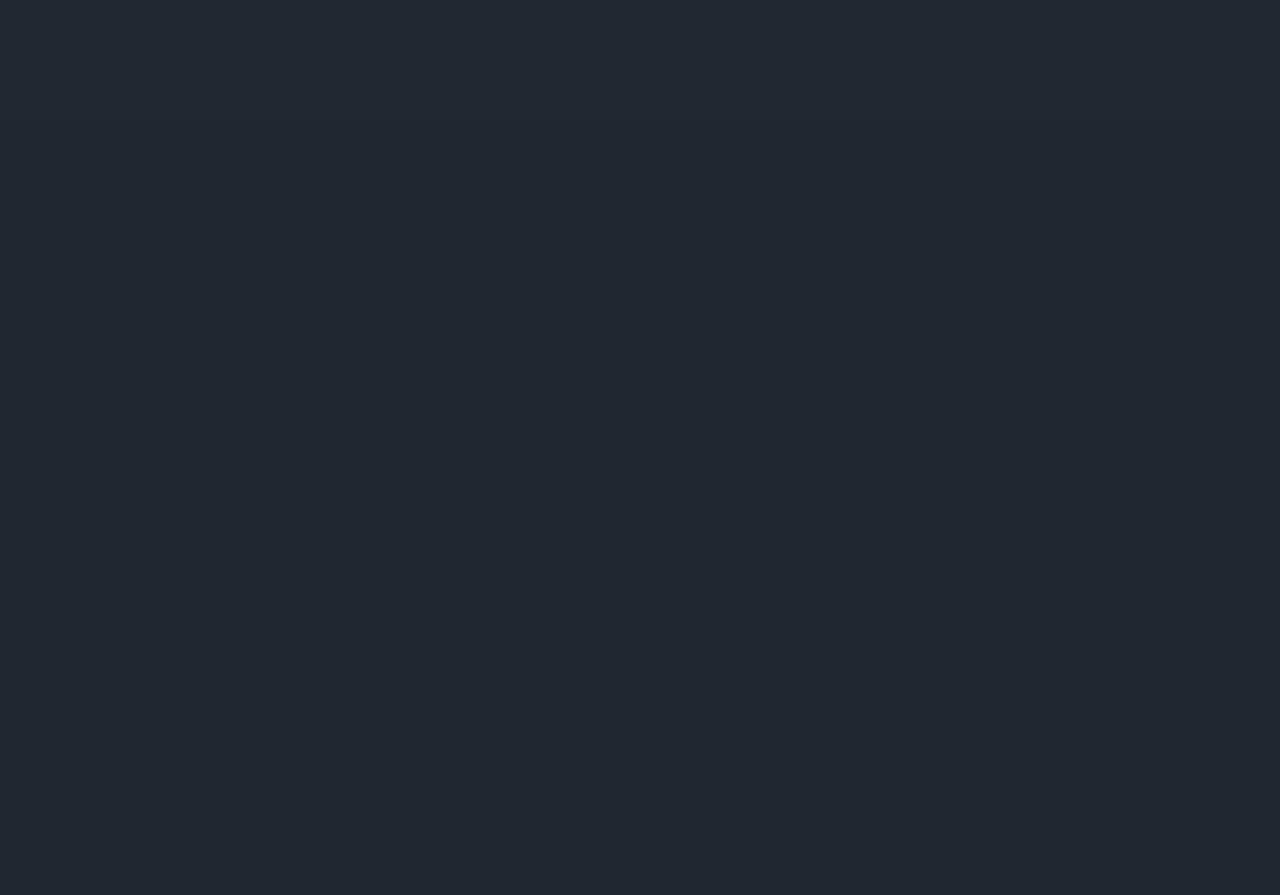
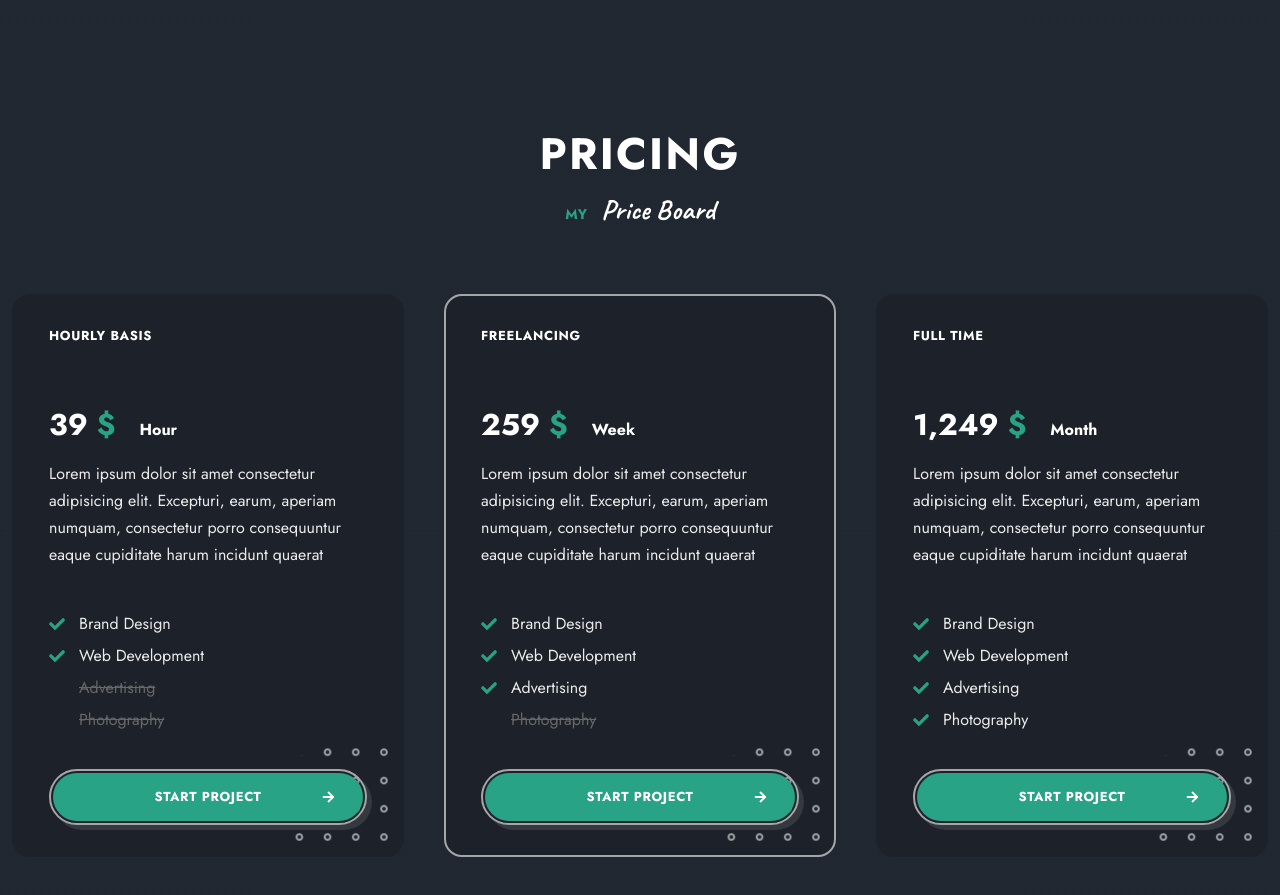
Before and after one commit to Shash-cre-dev/React-Personal-Portfolio, a React (Vite) app in the folder react-portfolio/: page / in a window 1280 px wide. Shown: the part 5820-6715 px from the top of the page. Before the commit the page ends 5942 px from the top, so only its background shows below. Built offline with nearby package versions, Linux system fonts and the light colour scheme.

Commit message:
Pricing Component

```diff
--- a/react-portfolio/src/App.jsx
+++ b/react-portfolio/src/App.jsx
@@ -6,6 +6,7 @@ import Skills from './components/skills/Skills';
 import Portfolio from './components/portfolio/Portfolio';
 import Resume from './components/resume/Resume';
 import Testimonials from './components/testimonials/Testimonials';
+import Pricing from './components/pricing/Pricing';
 
 function App() {
   return (
@@ -16,6 +17,7 @@ function App() {
       <Portfolio />
       <Resume />
       <Testimonials />
+      <Pricing />
     </main>
   );
 }
--- /dev/null
+++ b/react-portfolio/src/components/pricing/Pricing.jsx
@@ -0,0 +1,143 @@
+import React from 'react'
+import shapeTwo from '../../assets/shape-2.png'
+import { FaCheck, FaArrowRight } from 'react-icons/fa'
+import './pricing.css'
+
+const Pricing = () => {
+    return (
+        <section className="pricing section" id="pricing">
+        <h2 className="section__title text-cs">Pricing</h2>
+        <p className="section__subtitle">
+            My <span>Price Board</span>
+        </p>
+
+        <div className="pricing__container container grid">
+            <div className="pricing__item card card-one">
+                <span className="pricing__subtitle text-cs">Hourly Basis</span>
+                <h3 className="pricing__price">
+                    39 <span>$</span> <em>Hour</em>
+                </h3>
+
+                <p className="pricing__description">
+                    Lorem ipsum dolor sit amet consectetur adipisicing elit. Excepturi,
+                    earum, aperiam numquam, consectetur porro consequuntur eaque
+                    cupiditate harum incidunt quaerat
+                </p>
+
+                <ul className="pricing__list">
+                    <li className="list__item">
+                        <FaCheck className='list__icon'></FaCheck>
+                        <span>Brand Design</span>
+                    </li>
+
+                    <li className="list__item">
+                        <FaCheck className='list__icon'></FaCheck>
+                        <span>Web Development</span>
+                    </li>
+
+                    <li className="list__item">
+                        <del>Advertising</del>
+                    </li>
+
+                    <li className="list__item">
+                        <del>Photography</del>
+                    </li>
+                </ul>
+
+                <a href="" className="btn pricing__btn text-cs">
+                    Start Project
+                    <FaArrowRight className="pricing__btn-icon"></FaArrowRight>
+                </a>
+
+                <img src={shapeTwo} alt="" className="shape c__shape" />
+            </div>
+
+            <div className="pricing__item card card-one">
+                <span className="pricing__subtitle text-cs">Freelancing</span>
+                <h3 className="pricing__price">
+                    259 <span>$</span> <em>Week</em>
+                </h3>
+
+                <p className="pricing__description">
+                    Lorem ipsum dolor sit amet consectetur adipisicing elit. Excepturi,
+                    earum, aperiam numquam, consectetur porro consequuntur eaque
+                    cupiditate harum incidunt quaerat
+                </p>
+
+                <ul className="pricing__list">
+                    <li className="list__item">
+                        <FaCheck className='list__icon'></FaCheck>
+                        <span>Brand Design</span>
+                    </li>
+
+                    <li className="list__item">
+                        <FaCheck className='list__icon'></FaCheck>
+                        <span>Web Development</span>
+                    </li>
+
+                    <li className="list__item">
+                    <FaCheck className='list__icon'></FaCheck>
+                        <span>Advertising</span>
+                    </li>
+
+                    <li className="list__item">
+                        <del>Photography</del>
+                    </li>
+                </ul>
+
+                <a href="" className="btn pricing__btn text-cs">
+                    Start Project
+                    <FaArrowRight className="pricing__btn-icon"></FaArrowRight>
+                </a>
+
+                <img src={shapeTwo} alt="" className="shape c__shape" />
+            </div>
+
+            <div className="pricing__item card card-one">
+                <span className="pricing__subtitle text-cs">Full Time</span>
+                <h3 className="pricing__price">
+                    1,249 <span>$</span> <em>Month</em>
+                </h3>
+
+                <p className="pricing__description">
+                    Lorem ipsum dolor sit amet consectetur adipisicing elit. Excepturi,
+                    earum, aperiam numquam, consectetur porro consequuntur eaque
+                    cupiditate harum incidunt quaerat
+                </p>
+
+                <ul className="pricing__list">
+                    <li className="list__item">
+                        <FaCheck className='list__icon'></FaCheck>
+                        <span>Brand Design</span>
+                    </li>
+
+                    <li className="list__item">
+                        <FaCheck className='list__icon'></FaCheck>
+                        <span>Web Development</span>
+                    </li>
+
+                    <li className="list__item">
+                       <FaCheck className='list__icon'></FaCheck>
+                        <span>Advertising</span>
+                    </li>
+
+                    <li className="list__item">
+                        <FaCheck className='list__icon'></FaCheck>
+                        <span>Photography</span>
+                    </li>
+                </ul>
+
+                <a href="" className="btn pricing__btn text-cs">
+                    Start Project
+                    <FaArrowRight className="pricing__btn-icon"></FaArrowRight>
+                </a>
+
+                <img src={shapeTwo} alt="" className="shape c__shape" />
+            </div>
+
+        </div>
+        </section>
+    )
+}
+
+export default Pricing
--- /dev/null
+++ b/react-portfolio/src/components/pricing/pricing.css
@@ -0,0 +1,89 @@
+.pricing{
+    background-image: var(--third-gradient);
+}
+
+.pricing__container{
+    grid-template-columns: repeat(3, 1fr);
+    gap:40px;
+}
+
+.pricing__item{
+    border: 2px solid var(--container-color);
+}
+
+.pricing__item:nth-child(2){
+    border: 2px solid var(--border-color);
+}
+
+.pricing__subtitle{
+    color: var(--title-color);
+    font-size: var(--tiny-font-size);
+    font-weight: 700;
+    display: block;
+    margin-bottom: 65px;
+}
+
+.pricing__price{
+    font-size: var(--h2-font-size);
+    line-height: 1;
+    margin-bottom: 20px;
+}
+
+.pricing__price span{
+    color: var(--primary-color);
+}
+
+.pricing__price em{
+    font-size: var(--normal-font-size);
+    font-style: normal;
+    margin-left: 15px;
+}
+
+.pricing__description{
+    padding-bottom: 30px;
+    min-height: 145px;
+}
+
+.pricing__list{
+    margin-bottom: 35px;
+}
+
+.list__item{
+    position: relative;
+    margin-block: 5px;
+    padding-left: 30px;
+}
+
+.list__icon{
+    position: absolute;
+    left: 0;
+    top: 6px;
+    color: var(--primary-color);
+}
+
+.list__item span,
+.pricing__item del{
+    line-height: 1.7;
+}
+
+.pricing__item del{
+    color : #676767
+}
+
+.pricing__btn::before{
+    transform: scale(1);
+    filter: blur(0);
+    opacity: 1;
+}
+
+.pricing__btn-icon{
+    position: absolute;
+    right: 30px;
+    top: 50%;
+    transform: translateY(-50%);
+    transition: all 0.3s var(--transition);
+}
+
+.pricing__btn:hover .pricing__btn-icon{
+    right: 35px;
+}
--- a/react-portfolio/src/components/testimonials/Testimonials.jsx
+++ b/react-portfolio/src/components/testimonials/Testimonials.jsx
@@ -18,7 +18,7 @@ import './testimonials.css'
 const Testimonials = () => {
     return (
         <section className="testimonials section" id="testimonials">
-            <h2 className="section__title">Testimonials</h2>
+            <h2 className="section__title text-cs">Testimonials</h2>
             <p className="section__subtitle">
                 My <span>Customers Review</span>
             </p>
```
